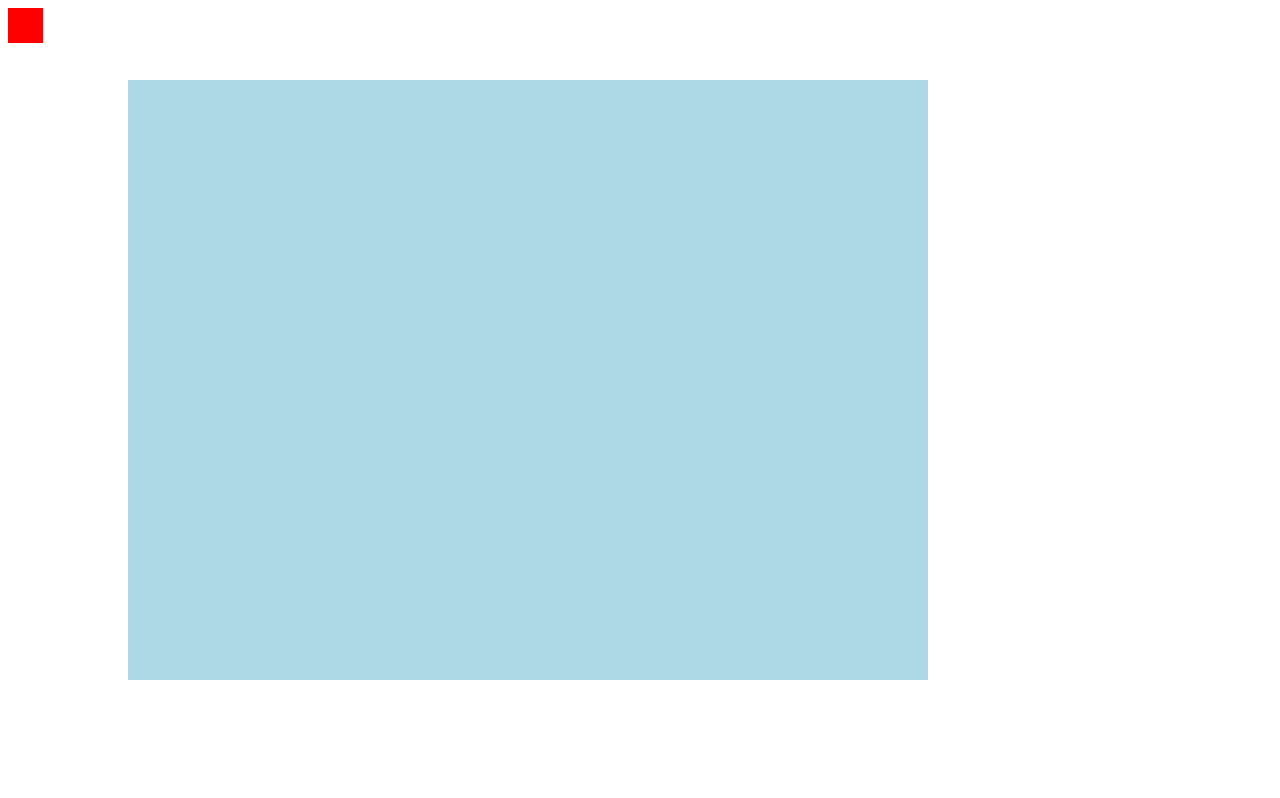
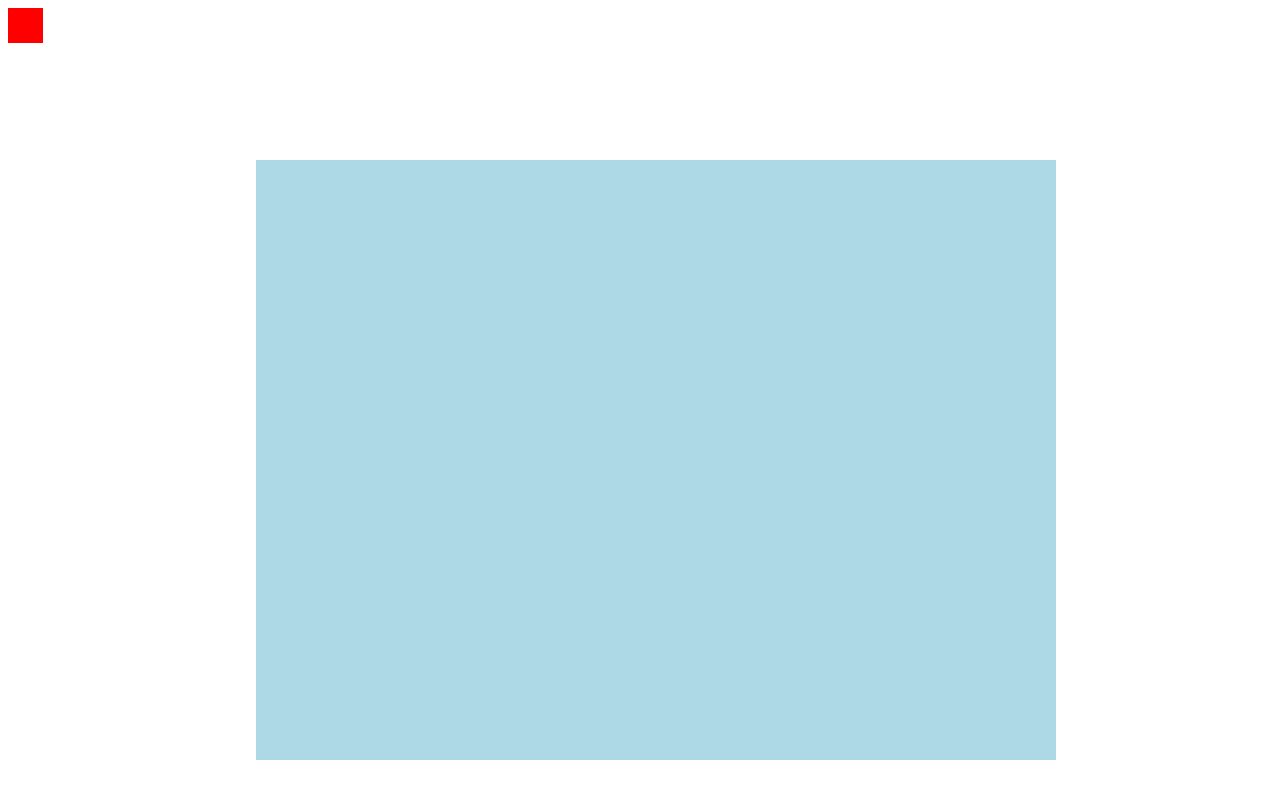
Before and after one commit to Hehefunnyboi/First-Game, a plain HTML site: page index.html in a window 1280 px wide. Drawn offline with Linux system fonts and the light colour scheme.

Commit message:
test position

```diff
--- a/style.css
+++ b/style.css
@@ -5,8 +5,8 @@
     border-color: black;
     background-color: lightblue;
     position: absolute;
-    top: 10%;
-    left: 10%;
+    top: 20%;
+    left: 20%;
 }
 
 #character{
```
